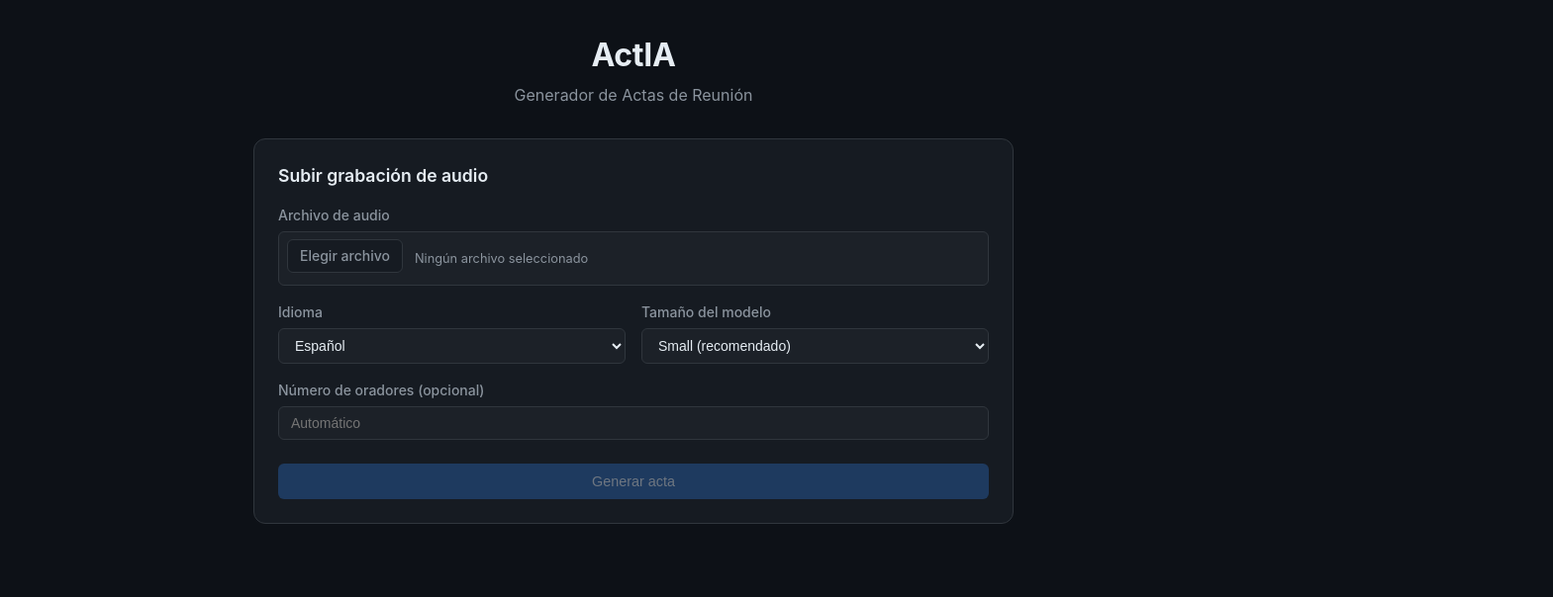
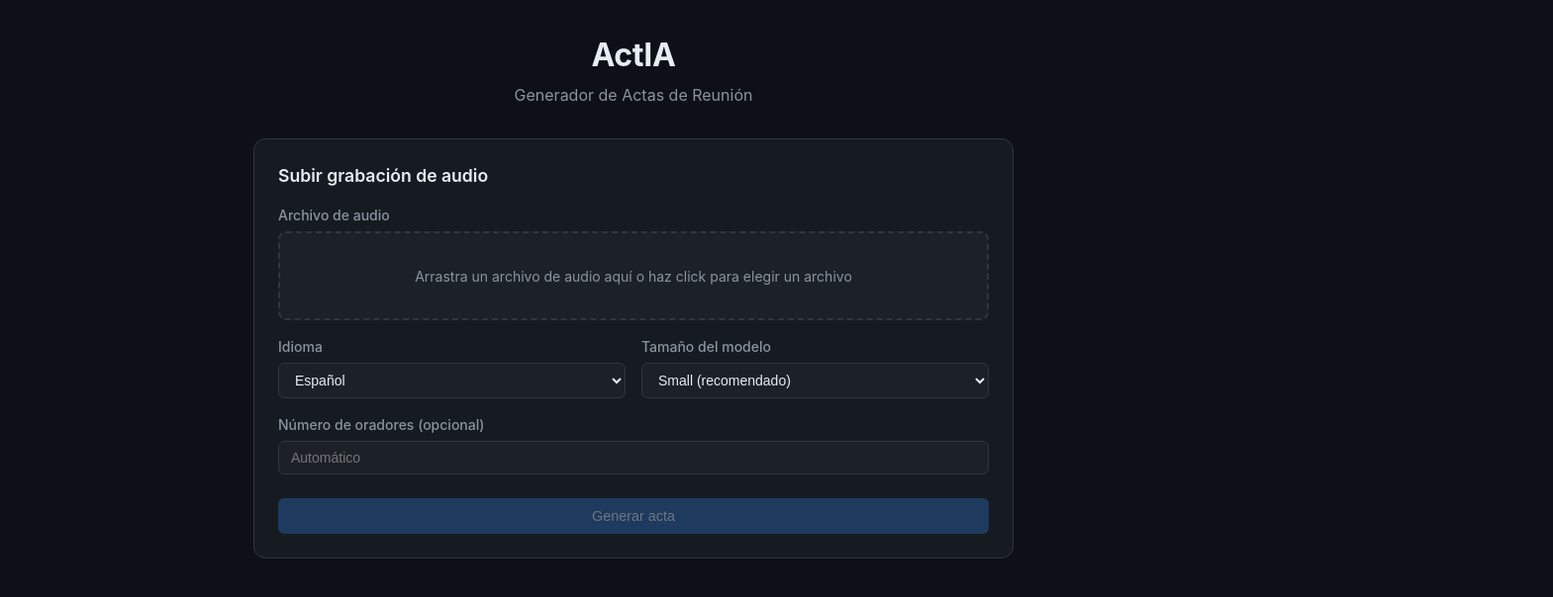
Before and after one commit to SusoskyMosquera/ActIA, a React (Vite) app in the folder frontend/: page / in a window 1280 px wide. Shown: the top 604 px of the page at 99% size, 1569 px wide, since content can reach past the window. Built offline with nearby package versions, Linux system fonts and the light colour scheme.

Commit message:
feat(ui): drag-and-drop file upload
Replace the file-picker control with a drop zone: drag an audio file onto it
(with drag-over highlight) or click/Enter to browse. Non-audio drops are
ignored. Render tests cover the accept and ignore cases.

```diff
--- a/frontend/src/components/UploadForm.tsx
+++ b/frontend/src/components/UploadForm.tsx
@@ -1,5 +1,5 @@
-import { useState } from 'react'
-import type { FormEvent } from 'react'
+import { useRef, useState } from 'react'
+import type { DragEvent, FormEvent } from 'react'
 import type { TranscriptionOptions } from '../features/transcription/types'
 
 interface UploadFormProps {
@@ -12,6 +12,8 @@ export default function UploadForm({ onSubmit, isBusy }: UploadFormProps) {
   const [language, setLanguage] = useState('es')
   const [modelSize, setModelSize] = useState('small')
   const [numSpeakers, setNumSpeakers] = useState('')
+  const [isDragging, setIsDragging] = useState(false)
+  const inputRef = useRef<HTMLInputElement>(null)
 
   const handleSubmit = (e: FormEvent<HTMLFormElement>) => {
     e.preventDefault()
@@ -26,18 +28,57 @@ export default function UploadForm({ onSubmit, isBusy }: UploadFormProps) {
     onSubmit(file, opts)
   }
 
+  const acceptDropped = (dropped: File | undefined) => {
+    if (!dropped) return
+    // Accept audio files; some browsers leave the type empty for certain files.
+    if (dropped.type === '' || dropped.type.startsWith('audio/')) {
+      setFile(dropped)
+    }
+  }
+
+  const handleDragOver = (e: DragEvent<HTMLDivElement>) => {
+    e.preventDefault()
+    if (!isBusy) setIsDragging(true)
+  }
+
+  const handleDragLeave = (e: DragEvent<HTMLDivElement>) => {
+    e.preventDefault()
+    setIsDragging(false)
+  }
+
+  const handleDrop = (e: DragEvent<HTMLDivElement>) => {
+    e.preventDefault()
+    setIsDragging(false)
+    if (!isBusy) acceptDropped(e.dataTransfer.files?.[0])
+  }
+
+  const openPicker = () => {
+    if (!isBusy) inputRef.current?.click()
+  }
+
   return (
     <form className="upload-form" onSubmit={handleSubmit}>
       <h2>Subir grabación de audio</h2>
 
       <div className="form-group">
         <label htmlFor="audio-file">Archivo de audio</label>
-        <div className={`file-input${isBusy ? ' is-disabled' : ''}`}>
-          <label htmlFor="audio-file" className="file-button">Elegir archivo</label>
-          <span className="file-name">
-            {file ? file.name : 'Ningún archivo seleccionado'}
-          </span>
+        <div
+          className={`dropzone${isDragging ? ' is-dragover' : ''}${isBusy ? ' is-disabled' : ''}`}
+          onDragOver={handleDragOver}
+          onDragLeave={handleDragLeave}
+          onDrop={handleDrop}
+          onClick={openPicker}
+          role="button"
+          tabIndex={isBusy ? -1 : 0}
+          onKeyDown={(e) => {
+            if ((e.key === 'Enter' || e.key === ' ') && !isBusy) {
+              e.preventDefault()
+              openPicker()
+            }
+          }}
+        >
           <input
+            ref={inputRef}
             id="audio-file"
             className="visually-hidden"
             type="file"
@@ -45,6 +86,11 @@ export default function UploadForm({ onSubmit, isBusy }: UploadFormProps) {
             disabled={isBusy}
             onChange={(e) => setFile(e.target.files?.[0] ?? null)}
           />
+          <p className="dropzone-text">
+            {file
+              ? file.name
+              : 'Arrastra un archivo de audio aquí o haz click para elegir un archivo'}
+          </p>
         </div>
       </div>
 
--- a/frontend/src/index.css
+++ b/frontend/src/index.css
@@ -130,46 +130,40 @@ body {
   cursor: not-allowed;
 }
 
-/* Custom file input (so the control text is Spanish, not browser-native) */
-.file-input {
+/* Drag-and-drop file zone */
+.dropzone {
   display: flex;
   align-items: center;
-  gap: 0.75rem;
-  border: 1px solid var(--border);
-  border-radius: 6px;
+  justify-content: center;
+  min-height: 90px;
+  padding: 1rem;
+  border: 2px dashed var(--border);
+  border-radius: 8px;
   background-color: var(--surface-2);
-  padding: 0.4rem 0.5rem;
+  color: var(--text-muted);
+  cursor: pointer;
+  text-align: center;
+  transition: border-color 0.15s, background-color 0.15s, color 0.15s;
 }
 
-.file-button {
-  flex-shrink: 0;
-  padding: 0.35rem 0.75rem;
-  border: 1px solid var(--border);
-  border-radius: 6px;
-  background: var(--surface);
-  color: var(--text);
-  font-size: 0.8rem;
-  cursor: pointer;
-}
-
-.file-button:hover {
+.dropzone:hover {
   border-color: var(--accent);
 }
 
-.file-name {
-  font-size: 0.8rem;
-  color: var(--text-muted);
-  overflow: hidden;
-  text-overflow: ellipsis;
-  white-space: nowrap;
+.dropzone.is-dragover {
+  border-color: var(--accent);
+  background-color: var(--accent-soft);
+  color: var(--text);
 }
 
-.file-input.is-disabled {
+.dropzone.is-disabled {
   opacity: 0.5;
+  cursor: not-allowed;
 }
 
-.file-input.is-disabled .file-button {
-  cursor: not-allowed;
+.dropzone-text {
+  font-size: 0.875rem;
+  word-break: break-all;
 }
 
 .visually-hidden {
```
Also changed, not shown: 1 other file (tests, documents, lock files or other folders).
